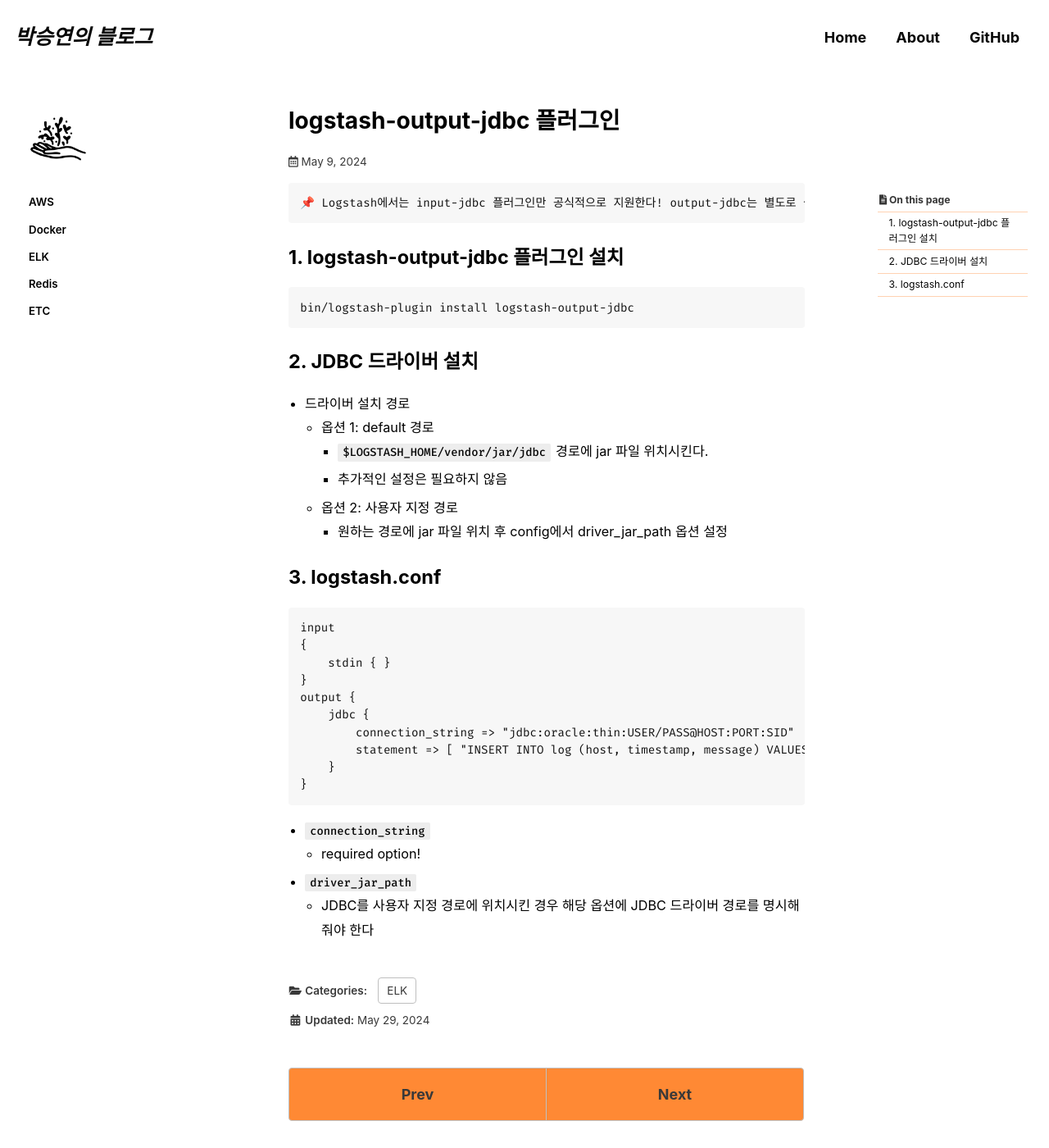
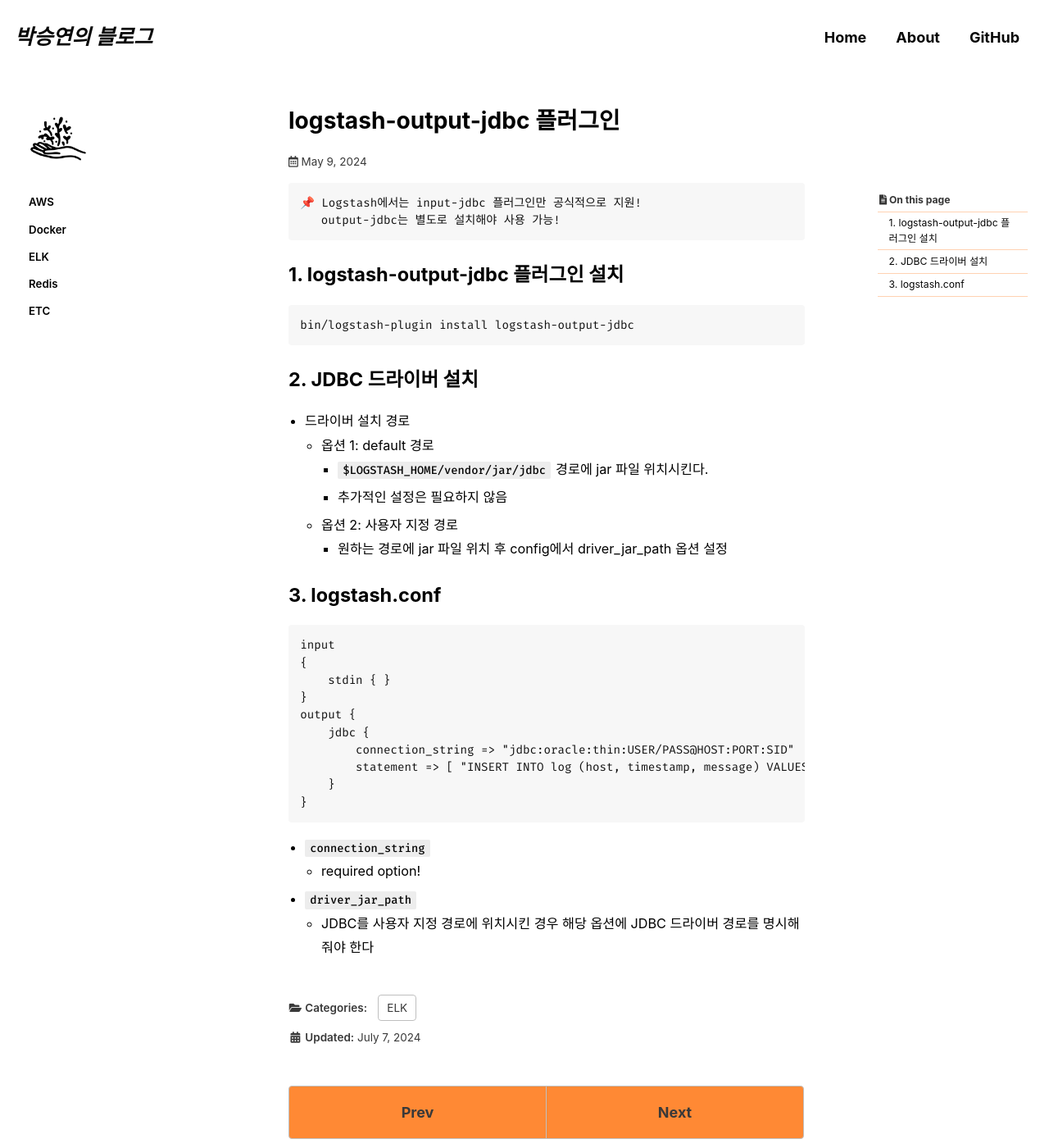
Before and after one commit to seungyeonpark/seungyeonpark.github.io, a Jekyll site: the page built from _posts/elk/2024-05-09-logstash-output-jdbc.md, in a window 1280 px wide and 1400 px high. Shown: the whole window at 82% size. Built offline with Jekyll 4.4.1, drawn with Linux system fonts in a browser that asks for light colours; cached includes are drawn as plain includes; some web fonts are replaced; comment, search, counter and statistics services are not loaded; some of the changed text lies outside the part shown.

Commit message:
Chore: 불필요 내용 삭제

````diff
--- a/_posts/elk/2024-05-09-logstash-output-jdbc.md
+++ b/_posts/elk/2024-05-09-logstash-output-jdbc.md
@@ -13,11 +13,12 @@
 toc_sticky: true
 
 date: 2024-05-09
-last_modified_at: 2024-05-29
+last_modified_at: 2024-07-07
 ---
 
 ```
-📌 Logstash에서는 input-jdbc 플러그인만 공식적으로 지원한다! output-jdbc는 별도로 설치해야 사용 가능하다.
+📌 Logstash에서는 input-jdbc 플러그인만 공식적으로 지원!
+   output-jdbc는 별도로 설치해야 사용 가능!
 ```
 
 ## 1. logstash-output-jdbc 플러그인 설치
````
Also changed, not shown: _posts/etc/2024-06-27-app_store_scraper.md (deleted, +0 -56 lines), _posts/etc/2024-07-06-prepared-statement.md (+2 -4 lines).
